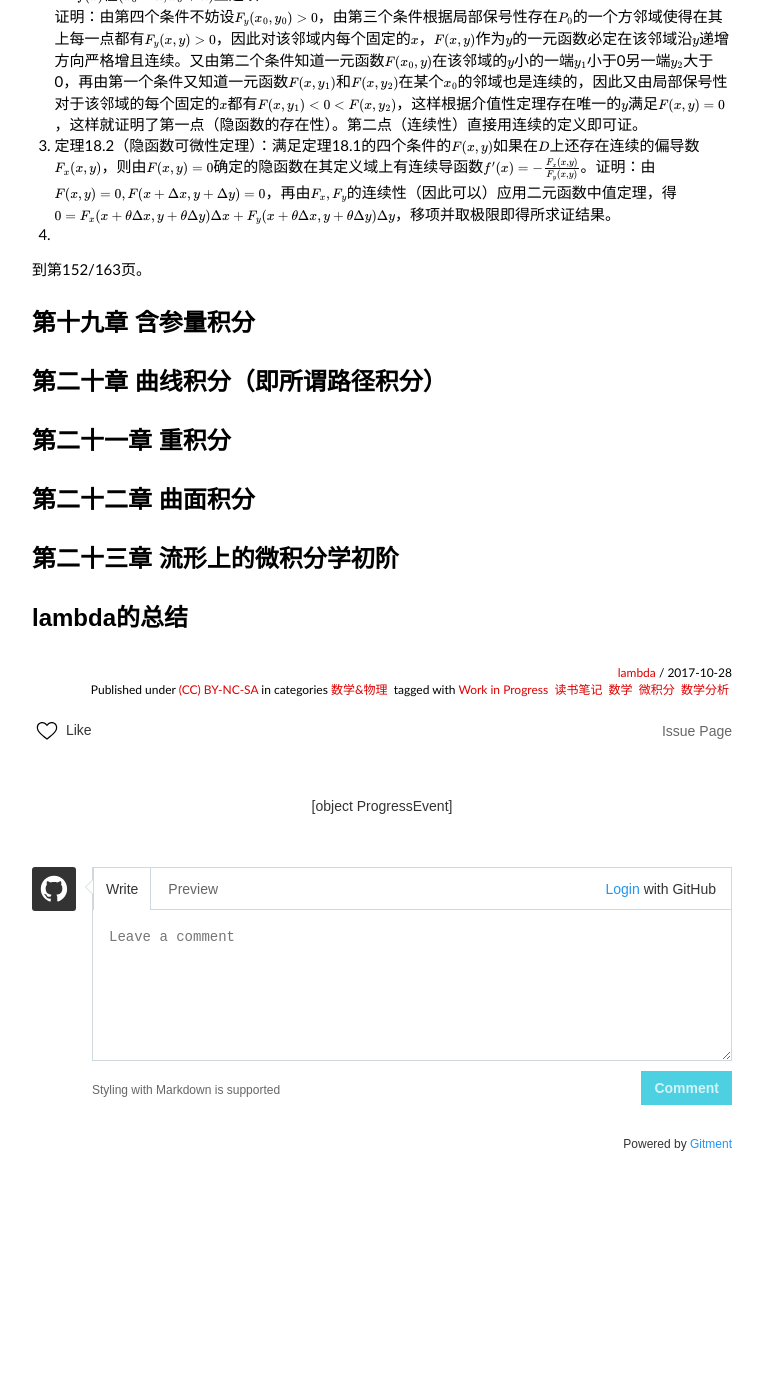
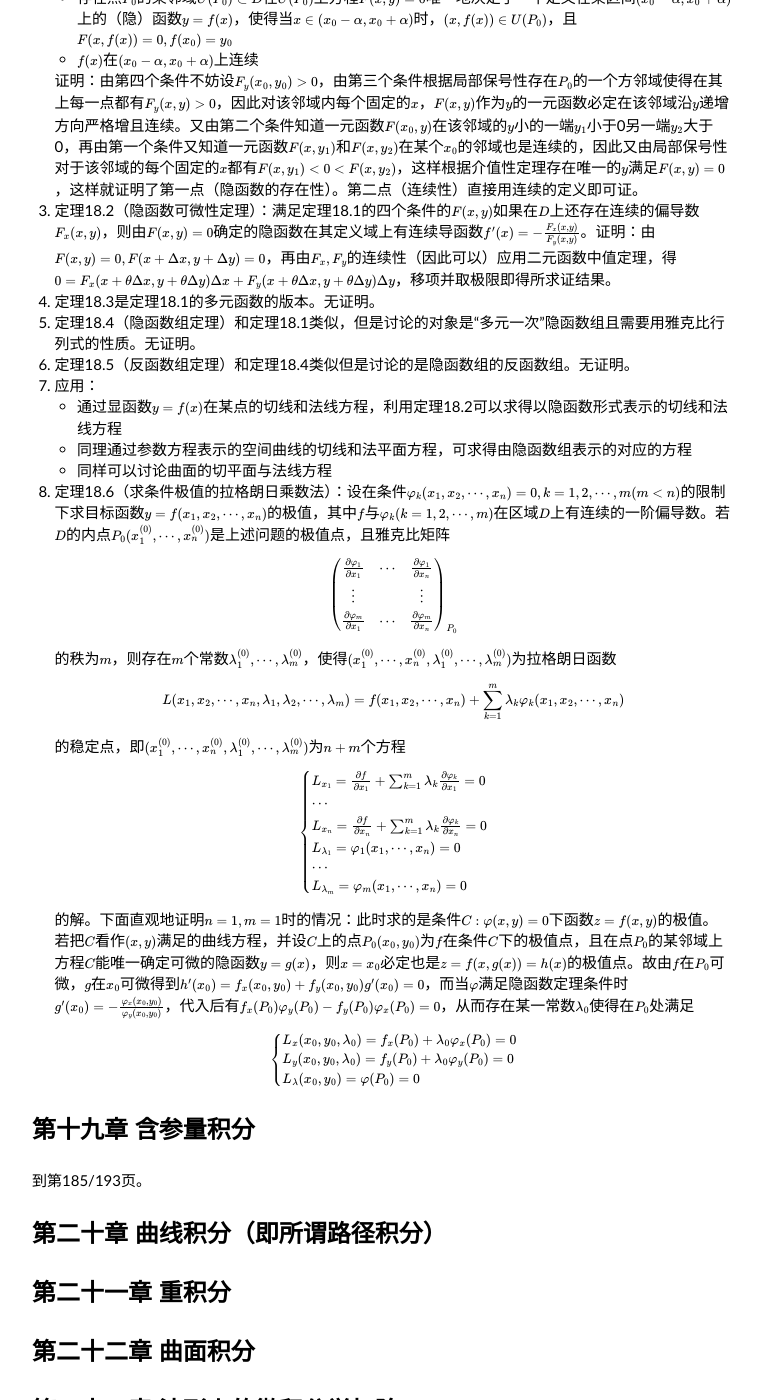
Before and after one commit to lam8da/lam8da.github.io, a Jekyll site: the page built from _posts/2017-10-28-mathematical-analysis-by-east-china-normal-university-notes2.md, in a window 1280 px wide and 1400 px high, scrolled down 8222 px. Shown: the whole window, without its empty margins (258-1021 px from the left). Built offline with Jekyll 4.4.1, drawn with Linux system fonts in a browser that asks for light colours; nearby versions of some CDN libraries; formulas are drawn with MathJax 3; before the commit the page ends 9405 px from its top, so only the background shows below that; some of the changed text lies outside the part shown.

Commit message:
Finish chapter 18

```diff
--- a/_posts/2017-10-28-mathematical-analysis-by-east-china-normal-university-notes2.md
+++ b/_posts/2017-10-28-mathematical-analysis-by-east-china-normal-university-notes2.md
@@ -256,11 +258,57 @@ tags:
 
    证明：由第四个条件不妨设$$F_y(x_0,y_0)\gt0$$，由第三个条件根据局部保号性存在$$P_0$$的一个方邻域使得在其上每一点都有$$F_y(x,y)\gt0$$，因此对该邻域内每个固定的$$x$$，$$F(x,y)$$作为$$y$$的一元函数必定在该邻域沿$$y$$递增方向严格增且连续。又由第二个条件知道一元函数$$F(x_0,y)$$在该邻域的$$y$$小的一端$$y_1$$小于0另一端$$y_2$$大于0，再由第一个条件又知道一元函数$$F(x,y_1)$$和$$F(x,y_2)$$在某个$$x_0$$的邻域也是连续的，因此又由局部保号性对于该邻域的每个固定的$$x$$都有$$F(x,y_1)\lt0\lt F(x,y_2)$$，这样根据介值性定理存在唯一的$$y$$满足$$F(x,y)=0$$，这样就证明了第一点（隐函数的存在性）。第二点（连续性）直接用连续的定义即可证。
 1. 定理18.2（隐函数可微性定理）：满足定理18.1的四个条件的$$F(x,y)$$如果在$$D$$上还存在连续的偏导数$$F_x(x,y)$$，则由$$F(x,y)=0$$确定的隐函数在其定义域上有连续导函数$$f'(x)=-\frac{F_x(x,y)}{F_y(x,y)}$$。证明：由$$F(x,y)=0,F(x+\Delta x,y+\Delta y)=0$$，再由$$F_x,F_y$$的连续性（因此可以）应用二元函数中值定理，得$$0=F_x(x+\theta\Delta x,y+\theta\Delta y)\Delta x+F_y(x+\theta\Delta x,y+\theta\Delta y)\Delta y$$，移项并取极限即得所求证结果。
-1.
+1. 定理18.3是定理18.1的多元函数的版本。无证明。
+1. 定理18.4（隐函数组定理）和定理18.1类似，但是讨论的对象是“多元一次”隐函数组且需要用雅克比行列式的性质。无证明。
+1. 定理18.5（反函数组定理）和定理18.4类似但是讨论的是隐函数组的反函数组。无证明。
+1. 应用：
+   - 通过显函数$$y=f(x)$$在某点的切线和法线方程，利用定理18.2可以求得以隐函数形式表示的切线和法线方程
+   - 同理通过参数方程表示的空间曲线的切线和法平面方程，可求得由隐函数组表示的对应的方程
+   - 同样可以讨论曲面的切平面与法线方程
+1. 定理18.6（求条件极值的拉格朗日乘数法）：设在条件$$\varphi_k(x_1,x_2,\cdots,x_n)=0,k=1,2,\cdots,m(m\lt n)$$的限制下求目标函数$$y=f(x_1,x_2,\cdots,x_n)$$的极值，其中$$f$$与$$\varphi_k(k=1,2,\cdots,m)$$在区域$$D$$上有连续的一阶偏导数。若$$D$$的内点$$P_0(x_1^{(0)},\cdots,x_n^{(0)})$$是上述问题的极值点，且雅克比矩阵
 
-到第152/163页。
+   $$
+   \begin{pmatrix}
+   \frac{\partial \varphi_1}{\partial x_1} & \cdots & \frac{\partial \varphi_1}{\partial x_n} \\
+   \vdots & & \vdots \\
+   \frac{\partial \varphi_m}{\partial x_1} & \cdots & \frac{\partial \varphi_m}{\partial x_n} \\
+   \end{pmatrix}_{P_0}
+   $$
+
+   的秩为$$m$$，则存在$$m$$个常数$$\lambda_1^{(0)},\cdots,\lambda_m^{(0)}$$，使得$$(x_1^{(0)},\cdots,x_n^{(0)},\lambda_1^{(0)},\cdots,\lambda_m^{(0)})$$为拉格朗日函数
+
+   $$L(x_1,x_2,\cdots,x_n,\lambda_1,\lambda_2,\cdots,\lambda_m)=f(x_1,x_2,\cdots,x_n)+\sum_{k=1}^m \lambda_k\varphi_k(x_1,x_2,\cdots,x_n)$$
+
+   的稳定点，即$$(x_1^{(0)},\cdots,x_n^{(0)},\lambda_1^{(0)},\cdots,\lambda_m^{(0)})$$为$$n+m$$个方程
+
+   $$
+   \left\{
+   \begin{array}{l}
+   L_{x_1}=\frac{\partial f}{\partial x_1}+\sum_{k=1}^m\lambda_k\frac{\partial\varphi_k}{\partial x_1}=0\\
+   \cdots\\
+   L_{x_n}=\frac{\partial f}{\partial x_n}+\sum_{k=1}^m\lambda_k\frac{\partial\varphi_k}{\partial x_n}=0\\
+   L_{\lambda_1}=\varphi_1(x_1,\cdots,x_n)=0\\
+   \cdots\\
+   L_{\lambda_m}=\varphi_m(x_1,\cdots,x_n)=0
+   \end{array}
+   \right.
+   $$
+
+   的解。下面直观地证明$$n=1,m=1$$时的情况：此时求的是条件$$C:\varphi(x,y)=0$$下函数$$z=f(x,y)$$的极值。若把$$C$$看作$$(x,y)$$满足的曲线方程，并设$$C$$上的点$$P_0(x_0,y_0)$$为$$f$$在条件$$C$$下的极值点，且在点$$P_0$$的某邻域上方程$$C$$能唯一确定可微的隐函数$$y=g(x)$$，则$$x=x_0$$必定也是$$z=f(x,g(x))=h(x)$$的极值点。故由$$f$$在$$P_0$$可微，$$g$$在$$x_0$$可微得到$$h'(x_0)=f_x(x_0,y_0)+f_y(x_0,y_0)g'(x_0)=0$$，而当$$\varphi$$满足隐函数定理条件时$$g'(x_0)=-\frac{\varphi_x(x_0,y_0)}{\varphi_y(x_0,y_0)}$$，代入后有$$f_x(P_0)\varphi_y(P_0)-f_y(P_0)\varphi_x(P_0)=0$$，从而存在某一常数$$\lambda_0$$使得在$$P_0$$处满足
+
+   $$
+   \left\{
+   \begin{array}{l}
+   L_x(x_0,y_0,\lambda_0)=f_x(P_0)+\lambda_0\varphi_x(P_0)=0\\
+   L_y(x_0,y_0,\lambda_0)=f_y(P_0)+\lambda_0\varphi_y(P_0)=0\\
+   L_{\lambda}(x_0,y_0)=\varphi(P_0)=0
+   \end{array}
+   \right.
+   $$
 
 # 第十九章 含参量积分
+
+到第185/193页。
 
 
 # 第二十章 曲线积分（即所谓路径积分）
```
Also changed, not shown: other parts of _posts/2017-10-28-mathematical-analysis-by-east-china-normal-university-notes2.md (+8 -6 lines), _posts/2017-10-28-mathematical-analysis-by-east-china-normal-university-notes1.md (+3 -0 lines).
